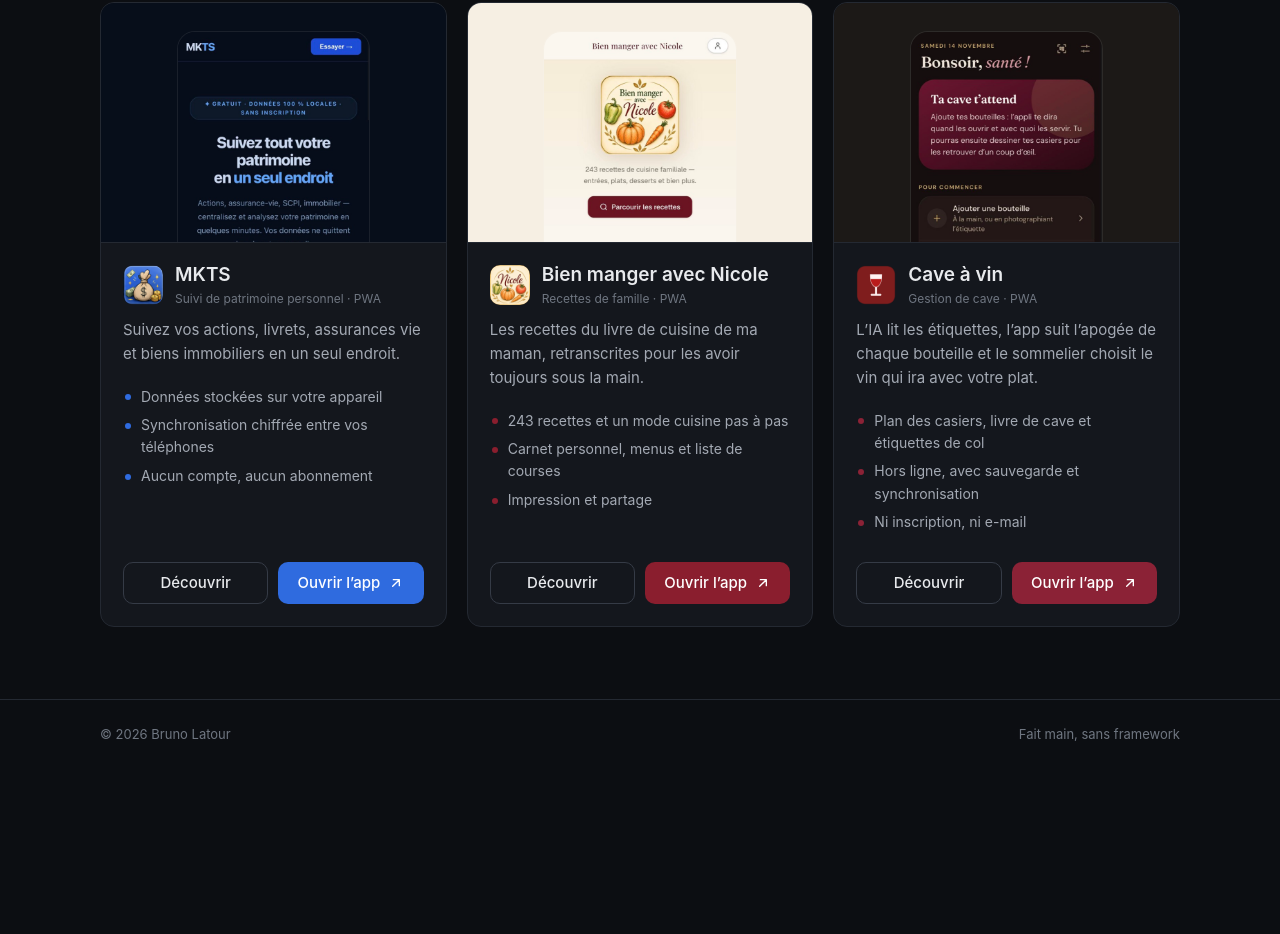
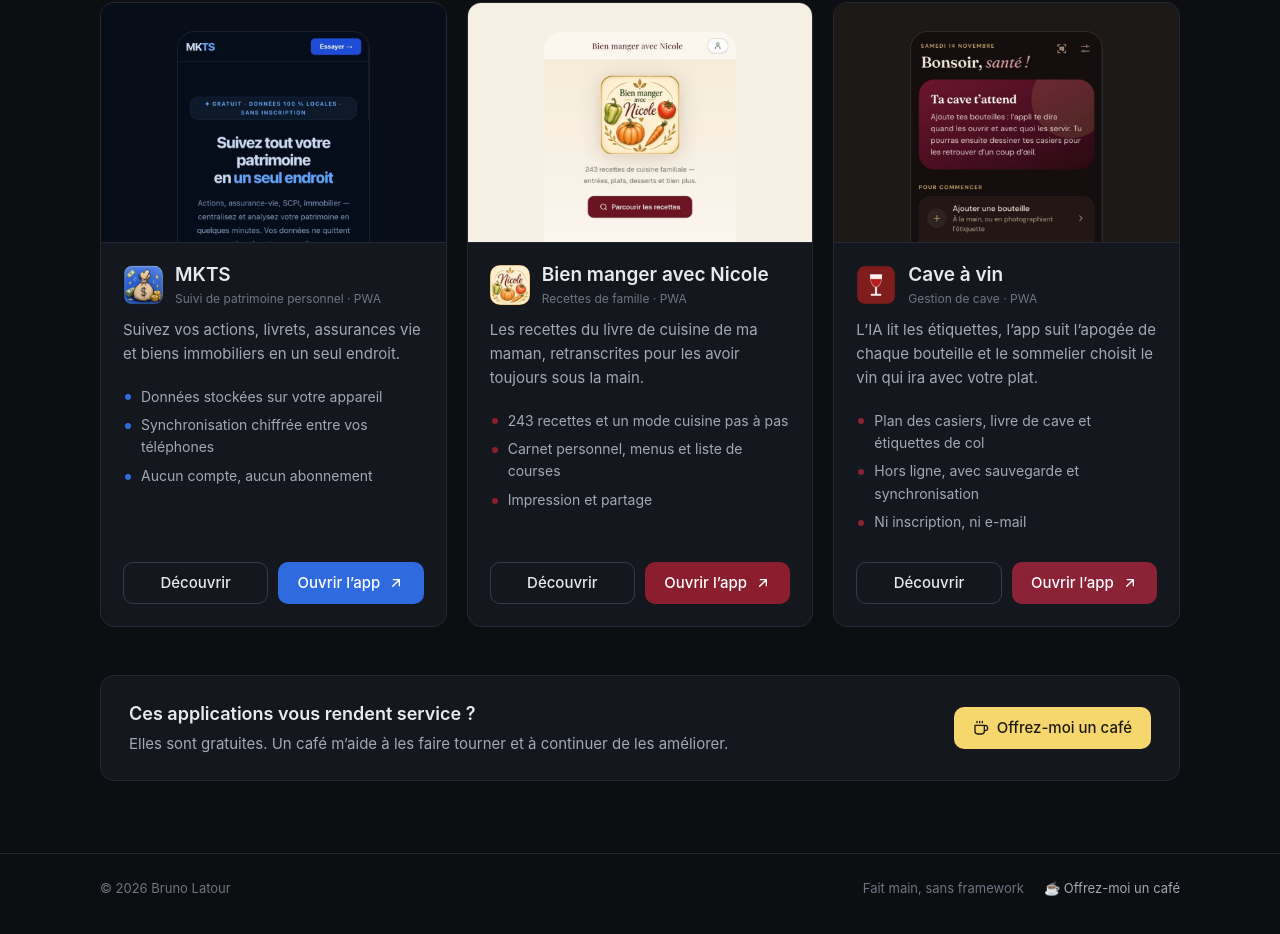
Before and after one commit to blatourdev/blatourdev.github.io, a plain HTML site: page index.html in a window 1280 px wide. Shown: the part 260-1194 px from the top of the page. Before the commit the page ends 1040 px from the top, so only its background shows below. Drawn offline with Linux system fonts and the light colour scheme.

Commit message:
Ajout du lien Buy Me a Coffee
Co-Authored-By: Claude Opus 5.5 <noreply@anthropic.com>

```diff
--- a/index.html
+++ b/index.html
@@ -84,12 +84,23 @@
       </article>
 
     </section>
+
+    <aside class="coffee-box">
+      <div>
+        <h2>Ces applications vous rendent service ?</h2>
+        <p>Elles sont gratuites. Un café m’aide à les faire tourner et à continuer de les améliorer.</p>
+      </div>
+      <a class="btn btn-coffee" href="https://buymeacoffee.com/blatourdev" target="_blank" rel="noopener">
+        <svg viewBox="0 0 24 24" fill="none" stroke="currentColor" stroke-width="2" stroke-linecap="round" stroke-linejoin="round" aria-hidden="true"><path d="M17 8h1a4 4 0 0 1 0 8h-1M3 8h14v9a4 4 0 0 1-4 4H7a4 4 0 0 1-4-4zM6 2v2M10 2v2M14 2v2"/></svg>
+        Offrez-moi un café
+      </a>
+    </aside>
   </main>
 
   <footer>
     <div class="wrap">
       <span>© 2026 Bruno Latour</span>
-      <span>Fait main, sans framework</span>
+      <span class="foot-links"><span>Fait main, sans framework</span><a href="https://buymeacoffee.com/blatourdev" target="_blank" rel="noopener">☕ Offrez-moi un café</a></span>
     </div>
   </footer>
 </body>
--- a/style.css
+++ b/style.css
@@ -195,3 +195,14 @@ footer a:hover { color: var(--text); }
   .card, .card .preview img { transition: none; }
   .card:hover, .card:hover .preview img { transform: none; }
 }
+
+/* Soutien */
+.btn-coffee { background: #f5d76e; color: #1d1a10; }
+.coffee-box {
+  display: flex; align-items: center; justify-content: space-between; gap: 24px; flex-wrap: wrap;
+  margin: -24px 0 72px; padding: 24px 28px;
+  background: var(--surface); border: 1px solid var(--border); border-radius: var(--radius);
+}
+.coffee-box h2 { font-size: 18px; font-weight: 600; margin: 0 0 4px; }
+.coffee-box p { color: var(--text-2); font-size: 15px; margin: 0; }
+.foot-links { display: inline-flex; flex-wrap: wrap; gap: 8px 20px; }
```
Also changed, not shown: cave-a-vin.html (+1 -1 lines), mkts.html (+1 -1 lines), nicole.html (+1 -1 lines).
